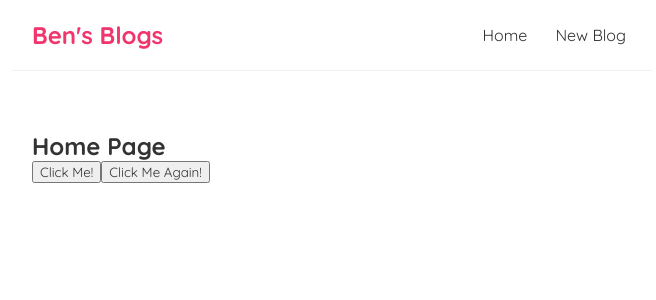
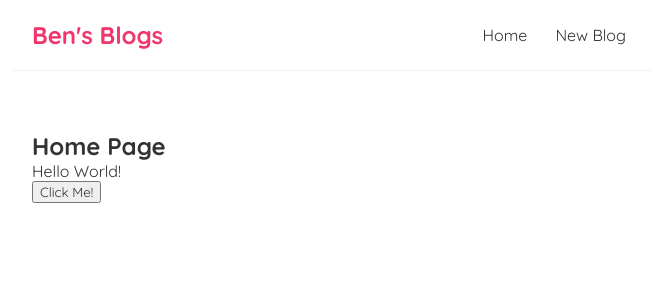
Before and after one commit to Ben8120/react-site, a React (Create React App) app: page / in a window 1280 px wide. Shown: the top 300 px of the page, without its empty margins (308-964 px from the left). Built offline with nearby package versions, Linux system fonts and the light colour scheme.

Commit message:
testing hooks in React

```diff
--- a/src/screens/Home.js
+++ b/src/screens/Home.js
@@ -1,18 +1,17 @@
+import { useState } from "react";
+
 const Home = () => {
+    const [name, setName] = useState("World");
 
-    const handleClick = (e) => {
-        console.log("Hello World", e);
-    }
-
-    const handleClickAgain = (name, e)  => {
-        console.log("Hello "+ name, e.target);
+    const handleClick = () => {
+        setName("Ben")
     }
 
     return (
         <div className="home">
             <h2>Home Page</h2>
+            <p>Hello {name}!</p>
             <button onClick={handleClick}>Click Me!</button>
-            <button onClick={(e) => {handleClickAgain("Mario", e)}}>Click Me Again!</button>
         </div>
      );
 }
```
